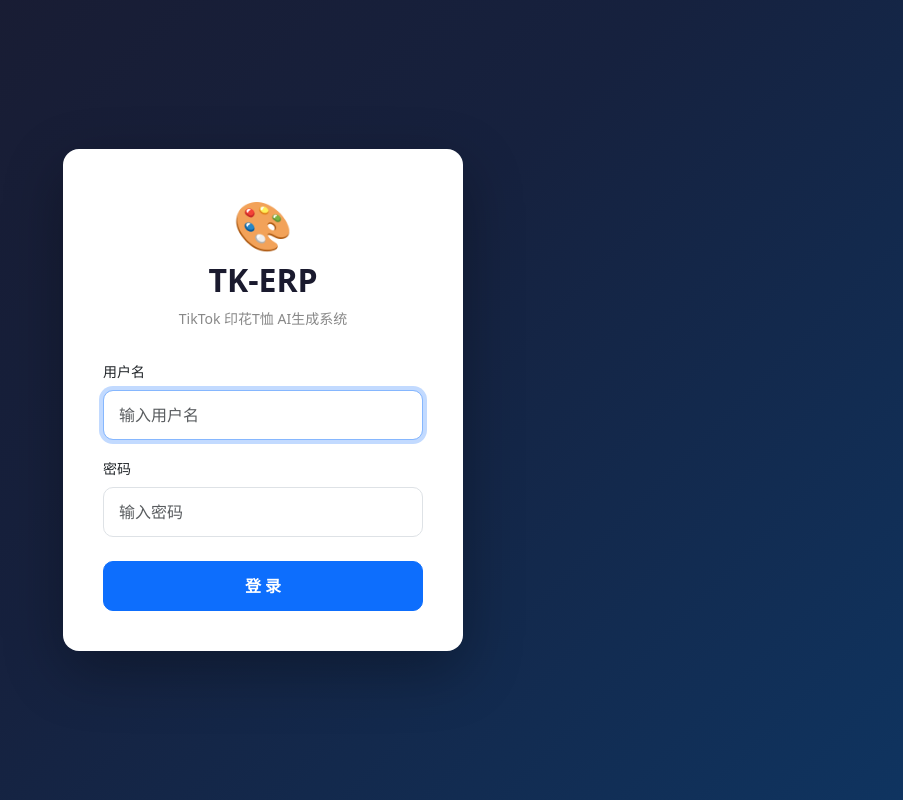
After one commit to VencentLin/tk-erp, a Django app: template src/templates/registration/login.html in a window 1280 px wide. The commit adds this page. Shown: the whole page, without its empty margins (377-1280 px from the left). Run offline with Django 4.2, Linux system fonts and the light colour scheme; the template is opened without the code that fills it, so the values that code supplies are empty.

Commit message:
fix: custom login UI, global CPU onnxruntime, batch import feedback
- Custom Bootstrap login page (replaces Django default)
- ORT_PROVIDERS=CPUExecutionProvider set at module level
- Batch import button shows clearer progress message

Co-Authored-By: Claude Opus 4.8 <noreply@anthropic.com>

```diff
--- a/src/apps/dashboard/templates/dashboard/pattern_batch.html
+++ b/src/apps/dashboard/templates/dashboard/pattern_batch.html
@@ -66,8 +66,9 @@ document.querySelectorAll('input[type="file"]').forEach(inp => {
     });
 });
 document.querySelector('form')?.addEventListener('submit', function() {
-    document.getElementById('submitBtn').innerHTML = '<span class="spinner-border spinner-border-sm"></span> 导入中…';
+    document.getElementById('submitBtn').innerHTML = '<span class="spinner-border spinner-border-sm"></span> 正在导入（下载图片可能需要几分钟）…';
     document.getElementById('submitBtn').disabled = true;
+    document.getElementById('submitBtn').style.opacity = '0.7';
 });
 </script>
 {% endblock %}
--- a/src/apps/dashboard/views.py
+++ b/src/apps/dashboard/views.py
@@ -1,5 +1,7 @@
 """运营面板视图 — 完整 CRUD + AI 生成 + SKU 支持"""
 import json, io, threading, sys, os
+os.environ.setdefault('ORT_PROVIDERS', 'CPUExecutionProvider')  # 全局禁用 onnxruntime CUDA
+
 from pathlib import Path
 from PIL import Image
 from django.shortcuts import render, redirect, get_object_or_404
--- /dev/null
+++ b/src/templates/registration/login.html
@@ -0,0 +1,47 @@
+<!DOCTYPE html>
+<html lang="zh-CN">
+<head>
+    <meta charset="UTF-8"><meta name="viewport" content="width=device-width, initial-scale=1.0">
+    <title>登录 - TK-ERP</title>
+    <link href="https://cdn.jsdelivr.net/npm/bootstrap@5.3.3/dist/css/bootstrap.min.css" rel="stylesheet">
+    <link href="https://cdn.jsdelivr.net/npm/bootstrap-icons@1.11.3/font/bootstrap-icons.css" rel="stylesheet">
+    <style>
+        body { background: linear-gradient(135deg, #1a1a2e 0%, #16213e 50%, #0f3460 100%); min-height:100vh; display:flex; align-items:center; justify-content:center; }
+        .login-card { background:#fff; border-radius:16px; padding:40px; width:400px; box-shadow:0 20px 60px rgba(0,0,0,.3); }
+        .login-card h2 { font-weight:700; color:#1a1a2e; margin-bottom:8px; }
+        .login-card .subtitle { color:#888; font-size:14px; margin-bottom:30px; }
+        .login-card input { border-radius:10px; padding:12px 15px; }
+        .login-card .btn { border-radius:10px; padding:12px; font-weight:600; }
+        .errorlist { color:#dc2626; list-style:none; padding:0; font-size:14px; }
+    </style>
+</head>
+<body>
+    <div class="login-card">
+        <div style="text-align:center;margin-bottom:20px;">
+            <span style="font-size:48px;">🎨</span>
+            <h2>TK-ERP</h2>
+            <p class="subtitle">TikTok 印花T恤 AI生成系统</p>
+        </div>
+
+        {% if form.errors %}
+        <div class="alert alert-danger" style="border-radius:10px;font-size:14px;">
+            用户名或密码错误，请重试。
+        </div>
+        {% endif %}
+
+        <form method="post">
+            {% csrf_token %}
+            <div class="mb-3">
+                <label class="form-label small">用户名</label>
+                <input type="text" name="username" class="form-control" placeholder="输入用户名" required autofocus>
+            </div>
+            <div class="mb-4">
+                <label class="form-label small">密码</label>
+                <input type="password" name="password" class="form-control" placeholder="输入密码" required>
+            </div>
+            <button type="submit" class="btn btn-primary w-100">登 录</button>
+            <input type="hidden" name="next" value="{{ next }}">
+        </form>
+    </div>
+</body>
+</html>
```
Also changed, not shown: src/apps/accounts/migrations/0001_initial.py, src/apps/core/migrations/0001_initial.py, src/apps/patterns/migrations/0001_initial.py, src/apps/patterns/migrations/0002_pattern_image_hash.py (deleted), src/apps/products/migrations/0001_initial.py, src/apps/templates_app/migrations/0001_initial.py.
